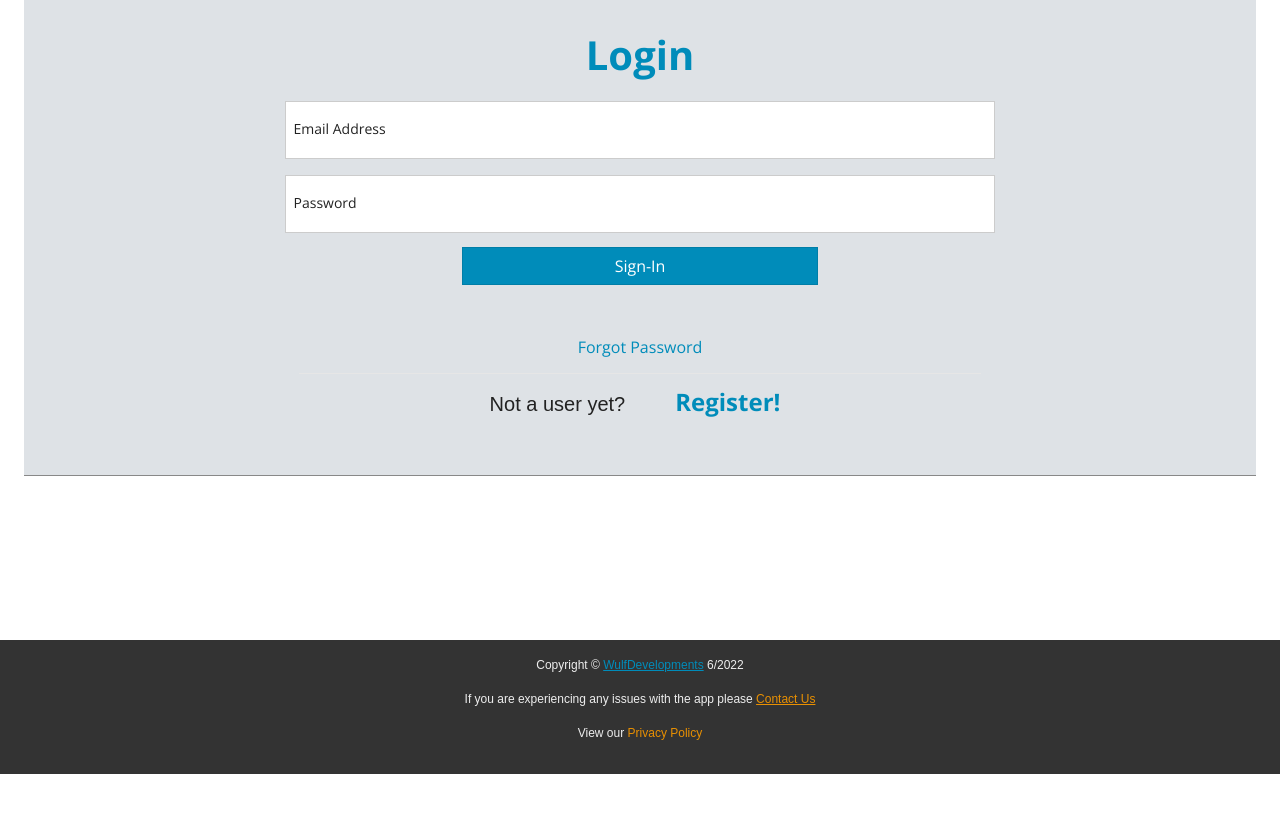
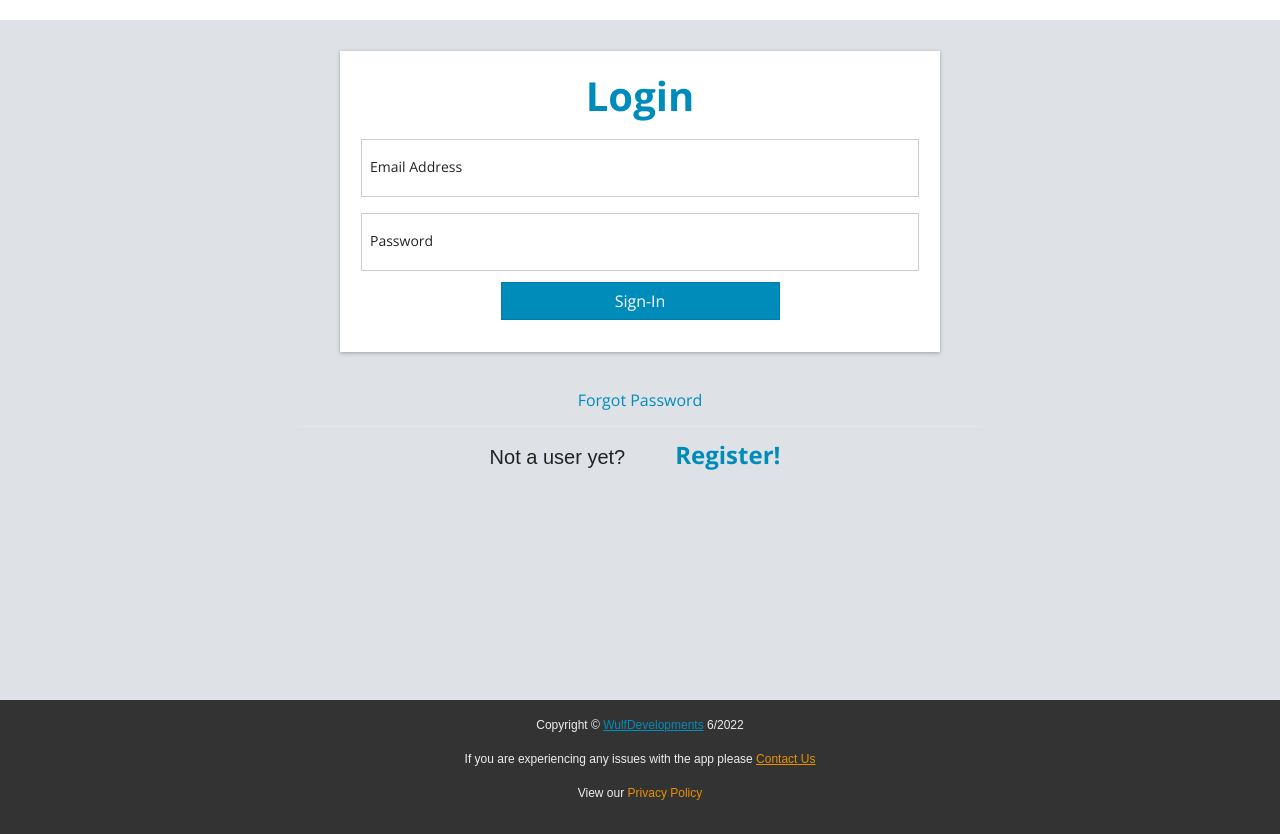
Before and after one commit to CNFishead/TwitterSocial, a React (Create React App) app in the folder client/: page /auth/login in a window 1280 px wide. Before the commit the page ends 800 px from the top, so only its background shows below. Built offline with nearby package versions, Linux system fonts and the light colour scheme.

Commit message:
changes to css

```diff
--- a/client/src/App.css
+++ b/client/src/App.css
@@ -1 +1,15 @@
 @import url('./bootstrap.min.css');
+* {
+  box-sizing: border-box;
+}
+body {
+
+}
+.main{
+  background-color: var(--bs-gray-300);
+  height: 85vh;
+  position: relative;
+}
+footer{
+  height: 100%;
+}
--- a/client/src/App.js
+++ b/client/src/App.js
@@ -18,14 +18,7 @@ function App() {
   }
   return (
     <Router>
-      <Container
-        fluid
-        style={{
-          minHeight: "80vh",
-          position: "relative",
-          backgroundColor: "var(--gray)",
-        }}
-      >
+      <Container fluid className="main">
         <Alert />
         <Routes>
           <Route path="/auth/*" element={<AuthRoutes />} />
--- a/client/src/Screens/Login/Login.css
+++ b/client/src/Screens/Login/Login.css
@@ -0,0 +1,23 @@
+.wrapper {
+  display: flex;
+  justify-content: center;
+  height: 100%;
+  margin-top: 20px;
+}
+
+.loginContainer {
+  padding: 20px;
+  margin: 0 auto;
+  max-width: 600px;
+  border: 1px solid var(--bs-white);
+  background-color: var(--bs-white);
+  text-align: center;
+  box-shadow: 0 1px 4px rgba(0,0,0,0.3);
+  -webkit-box-shadow: 0 1px 4px rgba(0,0,0,0.3);
+  -moz-box-shadow: 0 1px 4px rgba(0,0,0,0.3);
+}
+
+form {
+  display: flex;
+  flex-direction: column;
+}
--- a/client/src/Screens/Login/Login.jsx
+++ b/client/src/Screens/Login/Login.jsx
@@ -30,19 +30,13 @@ const Login = () => {
   };
 
   return (
-    <Container fluid>
+    <Container fluid className="wrapper">
       <Meta title={`Tweetr | Login`} />
-      <div
-        style={{
-          backgroundColor: "var(--bs-gray-300)",
-          boxShadow: "var(--bs-gray-600) 0px 1px 0px",
-        }}
-      >
       <FormContainer>
         {loading ? (
           <Loader />
         ) : (
-            <>
+          <div className="loginContainer">
             <h1
               style={{
                 fontWeight: "bold",
@@ -92,7 +86,7 @@ const Login = () => {
                 </Button>
               </div>
             </Form>
-            </>
+          </div>
         )}
 
         <Container style={{ paddingTop: "5%" }}>
@@ -140,7 +134,6 @@ const Login = () => {
           </Link>
         </Col>
       </FormContainer>
-      </div>
     </Container>
   );
 };
--- a/client/src/Screens/Register/Register.jsx
+++ b/client/src/Screens/Register/Register.jsx
@@ -9,7 +9,7 @@ import {
   Row,
 } from "react-bootstrap";
 import { useDispatch, useSelector } from "react-redux";
-import { useNavigate } from "react-router-dom";
+import { Link, useNavigate } from "react-router-dom";
 import { setAlert } from "../../Actions/alert";
 import Meta from "../../Components/Meta";
 import FormContainer from "../../Components/FormContainer";
@@ -64,7 +64,7 @@ const Register = () => {
 
   return (
     <>
-      <Container fluid style={{ padding: "40px" }}>
+      <Container fluid style={{ padding: "40px" }} className="wrapper">
         <Meta
           title={"Tweetr | Signup"}
           desc={"Sign up for Tweetr"}
@@ -74,14 +74,7 @@ const Register = () => {
         <FormContainer>
           <>
             <Form onSubmit={handleSubmit}>
-              <div
-                style={{
-                  backgroundColor: "#f5f5f5",
-                  boxShadow: "rgba(17, 17, 26, 0.1) 0px 1px 0px",
-                  padding: "30px",
-                  marginBottom: "30px",
-                }}
-              >
+              <div className="loginContainer">
                 <h1
                   style={{
                     fontWeight: "bold",
@@ -213,8 +206,6 @@ const Register = () => {
                     inline
                   />
                 </Form.Group>
-              </div>
-
                 <Row
                   className="justify-content-between"
                   style={{ marginTop: "35px" }}
@@ -222,13 +213,49 @@ const Register = () => {
                   <Button
                     type="submit"
                     className=""
-                  style={{ width: "75%", margin: "0 auto" }}
+                    style={{ width: "40%", margin: "0 auto" }}
                   >
                     Submit form
                   </Button>
                 </Row>
+              </div>
             </Form>
           </>
+          <Col
+            style={{
+              margin: "2%",
+              padding: "10px",
+              borderTop: "1px solid #e6e6e6",
+            }}
+          >
+            <span
+              style={{
+                fontSize: "20px",
+                fontWeight: 100,
+                paddingRight: "40px",
+                fontFamily: "sans-serif",
+              }}
+            >
+              Already a member?
+            </span>
+            <Link
+              style={{ textDecoration: "none" }}
+              className="gradient-text"
+              to="/auth/login"
+            >
+              <span
+                style={{
+                  fontSize: "1.5em",
+                  fontWeight: "900",
+                  padding: "5px 10px 5px 10px",
+                  borderRadius: "5px",
+                  color: "var(--bs-primary)",
+                }}
+              >
+                Login!
+              </span>
+            </Link>
+          </Col>
         </FormContainer>
       </Container>
     </>
```
Lines whose indentation alone changed are shown as unchanged.
